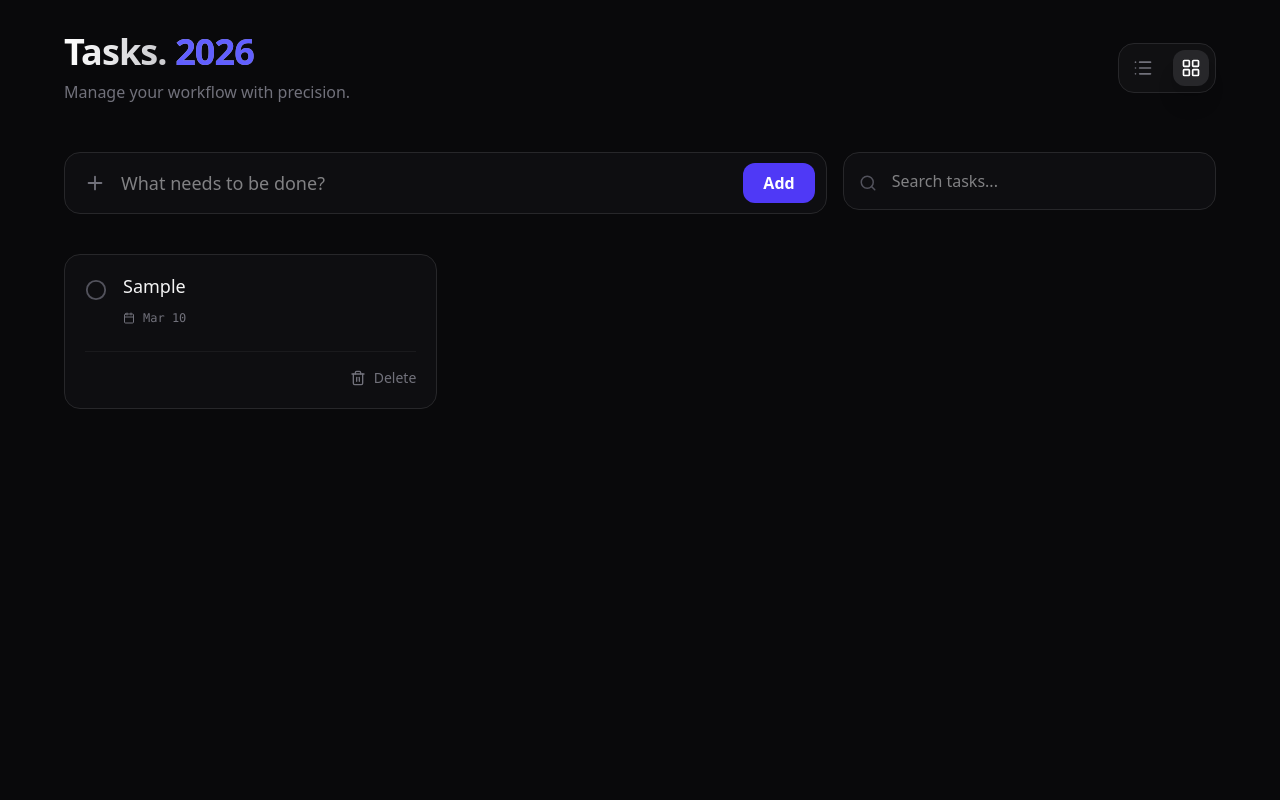
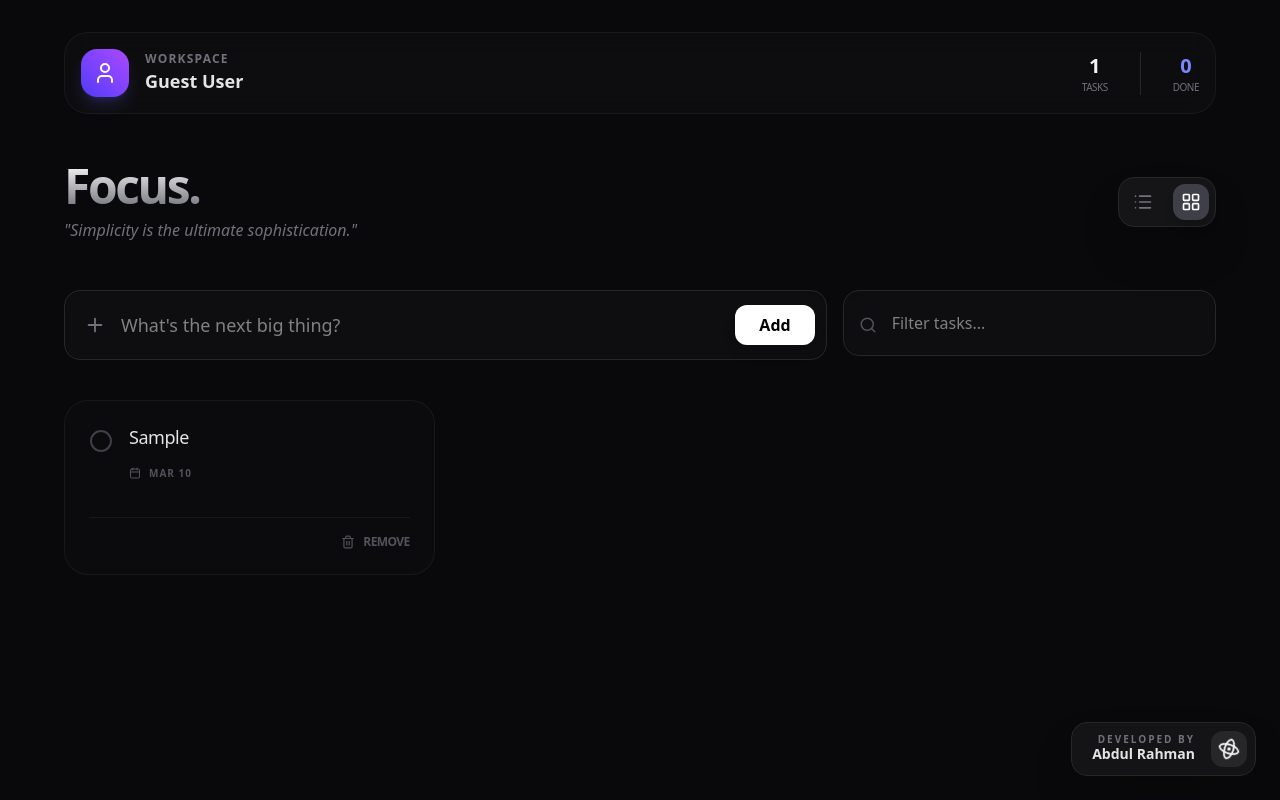
Before and after one commit to ABDUL-RAHMAN-9/React-To-Do-List, a React (Vite) app: page / in a window 1280 px wide. Both pictures are taken after typing "Sample" into the empty fields and a click on the button "Add". Built offline with nearby package versions, Linux system fonts and the light colour scheme.

Commit message:
chore: cleanup repository and apply .gitignore

```diff
--- a/package.json
+++ b/package.json
@@ -11,6 +11,7 @@
   },
   "dependencies": {
     "@tailwindcss/vite": "^4.0.12",
+    "lucide-react": "^0.562.0",
     "react": "^19.0.0",
     "react-dom": "^19.0.0",
     "tailwindcss": "^4.0.12"
--- a/src/ToDoList.jsx
+++ b/src/ToDoList.jsx
@@ -1,41 +1,33 @@
 import React, { useState, useEffect } from 'react';
-import
-{
-    Plus,
-    Trash2,
-    ChevronUp,
-    ChevronDown,
-    CheckCircle2,
-    Circle,
-    LayoutGrid,
-    List,
-    Search,
-    Calendar
+import {
+  Plus, Trash2, ChevronUp, ChevronDown, CheckCircle2,
+  Circle, LayoutGrid, List, Search, Calendar,
+  User, Github, Atom, Settings
 } from 'lucide-react';
 
-const ToDoList = () =>
-{
-    // Load tasks from localStorage on initial render
-    const [tasks, setTasks] = useState(() =>
-    {
+const ToDoList = () => {
+  // State for Tasks
+  const [tasks, setTasks] = useState(() => {
     const saved = localStorage.getItem('tasks-2026');
     return saved ? JSON.parse(saved) : [];
+  });
+
+  // State for Profile Name
+  const [userName, setUserName] = useState(() => {
+    return localStorage.getItem('user-name-2026') || "Guest User";
   });
 
   const [newTask, setNewTask] = useState("");
   const [isGridView, setIsGridView] = useState(true);
   const [searchQuery, setSearchQuery] = useState("");
 
-    // Save to localStorage whenever tasks change
-    useEffect(() =>
-    {
+  useEffect(() => {
     localStorage.setItem('tasks-2026', JSON.stringify(tasks));
-    }, [tasks]);
+    localStorage.setItem('user-name-2026', userName);
+  }, [tasks, userName]);
 
-    const addTask = () =>
-    {
-        if (newTask.trim() !== "")
-        {
+  const addTask = () => {
+    if (newTask.trim() !== "") {
       const taskObj = {
         id: Date.now(),
         text: newTask,
@@ -47,24 +39,18 @@ const ToDoList = () =>
     }
   };
 
-    const deleteTask = (id) =>
-    {
-        setTasks(tasks.filter(task => task.id !== id));
-    };
+  const deleteTask = (id) => setTasks(tasks.filter(task => task.id !== id));
 
-    const toggleComplete = (id) =>
-    {
+  const toggleComplete = (id) => {
     setTasks(tasks.map(task =>
       task.id === id ? { ...task, completed: !task.completed } : task
     ));
   };
 
-    const moveTask = (index, direction) =>
-    {
+  const moveTask = (index, direction) => {
     const updatedTasks = [...tasks];
     const nextIndex = direction === 'up' ? index - 1 : index + 1;
-        if (nextIndex >= 0 && nextIndex < tasks.length)
-        {
+    if (nextIndex >= 0 && nextIndex < tasks.length) {
       [updatedTasks[index], updatedTasks[nextIndex]] = [updatedTasks[nextIndex], updatedTasks[index]];
       setTasks(updatedTasks);
     }
@@ -74,51 +60,81 @@ const ToDoList = () =>
     t.text.toLowerCase().includes(searchQuery.toLowerCase())
   );
 
+  const completedCount = tasks.filter(t => t.completed).length;
+
   return (
-        <div className="min-h-screen bg-[#09090b] text-zinc-100 p-4 md:p-8 font-sans">
-            {/* Container */}
+    <div className="min-h-screen bg-[#09090b] text-zinc-100 p-4 md:p-8 font-sans pb-24">
       <div className="max-w-6xl mx-auto">
 
-                {/* Header Section */}
+        {/* TOP BAR / PROFILE SECTION */}
+        <div className="flex justify-between items-center mb-12 bg-zinc-900/30 p-4 rounded-3xl border border-zinc-800/50 backdrop-blur-md">
+          <div className="flex items-center gap-4">
+            <div className="w-12 h-12 rounded-2xl bg-gradient-to-tr from-indigo-600 to-purple-500 flex items-center justify-center shadow-lg shadow-indigo-500/20">
+              <User size={24} className="text-white" />
+            </div>
+            <div>
+              <p className="text-xs text-zinc-500 font-bold uppercase tracking-widest">Workspace</p>
+              <input
+                value={userName}
+                onChange={(e) => setUserName(e.target.value)}
+                className="bg-transparent border-none focus:ring-0 p-0 text-lg font-semibold text-zinc-200 w-32 cursor-pointer hover:text-white transition-colors"
+                title="Click to edit name"
+              />
+            </div>
+          </div>
+
+          <div className="hidden md:flex gap-8">
+            <div className="text-center">
+              <p className="text-xl font-bold">{tasks.length}</p>
+              <p className="text-[10px] text-zinc-500 uppercase tracking-tighter">Tasks</p>
+            </div>
+            <div className="text-center border-l border-zinc-800 pl-8">
+              <p className="text-xl font-bold text-indigo-400">{completedCount}</p>
+              <p className="text-[10px] text-zinc-500 uppercase tracking-tighter">Done</p>
+            </div>
+          </div>
+        </div>
+
+        {/* HEADER */}
         <header className="flex flex-col md:flex-row md:items-center justify-between gap-6 mb-12">
           <div>
-                        <h1 className="text-4xl font-extrabold tracking-tight bg-gradient-to-r from-white to-zinc-500 bg-clip-text text-transparent">
-                            Tasks. <span className="text-indigo-500">2026</span>
+            <h1 className="text-5xl font-extrabold tracking-tighter bg-gradient-to-b from-white to-zinc-500 bg-clip-text text-transparent">
+              Focus.
             </h1>
-                        <p className="text-zinc-500 mt-2 font-medium">Manage your workflow with precision.</p>
+            <p className="text-zinc-500 mt-2 font-medium italic">"Simplicity is the ultimate sophistication."</p>
           </div>
 
-                    <div className="flex items-center gap-3 bg-zinc-900/50 p-1.5 rounded-2xl border border-zinc-800">
+          <div className="flex items-center gap-3 bg-zinc-900/80 p-1.5 rounded-2xl border border-zinc-800 shadow-2xl">
             <button
               onClick={() => setIsGridView(false)}
-                            className={`p-2 rounded-xl transition-all ${!isGridView ? 'bg-zinc-800 text-white shadow-xl' : 'text-zinc-500 hover:text-zinc-300'}`}
+              className={`p-2 rounded-xl transition-all ${!isGridView ? 'bg-zinc-700 text-white shadow-lg' : 'text-zinc-500 hover:text-zinc-300'}`}
             >
               <List size={20} />
             </button>
             <button
               onClick={() => setIsGridView(true)}
-                            className={`p-2 rounded-xl transition-all ${isGridView ? 'bg-zinc-800 text-white shadow-xl' : 'text-zinc-500 hover:text-zinc-300'}`}
+              className={`p-2 rounded-xl transition-all ${isGridView ? 'bg-zinc-700 text-white shadow-lg' : 'text-zinc-500 hover:text-zinc-300'}`}
             >
               <LayoutGrid size={20} />
             </button>
           </div>
         </header>
 
-                {/* Input & Filter Bar */}
+        {/* INPUT AREA */}
         <div className="grid grid-cols-1 md:grid-cols-3 gap-4 mb-10">
           <div className="md:col-span-2 relative group">
             <input
               type="text"
-                            placeholder="What needs to be done?"
+              placeholder="What's the next big thing?"
               value={newTask}
               onChange={(e) => setNewTask(e.target.value)}
               onKeyPress={(e) => e.key === 'Enter' && addTask()}
-                            className="w-full bg-zinc-900/40 border border-zinc-800 rounded-2xl py-4 px-6 pl-14 outline-none focus:ring-2 focus:ring-indigo-500/50 focus:border-indigo-500 transition-all text-lg"
+              className="w-full bg-zinc-900/40 border border-zinc-800 rounded-2xl py-5 px-6 pl-14 outline-none focus:ring-2 focus:ring-indigo-500/30 focus:border-indigo-500/50 transition-all text-lg shadow-inner"
             />
             <Plus className="absolute left-5 top-1/2 -translate-y-1/2 text-zinc-500" size={22} />
             <button
               onClick={addTask}
-                            className="absolute right-3 top-1/2 -translate-y-1/2 bg-indigo-600 hover:bg-indigo-500 text-white px-5 py-2 rounded-xl font-semibold transition-all active:scale-95"
+              className="absolute right-3 top-1/2 -translate-y-1/2 bg-white text-black hover:bg-zinc-200 px-6 py-2 rounded-xl font-bold transition-all active:scale-95 shadow-lg"
             >
               Add
             </button>
@@ -127,74 +143,85 @@ const ToDoList = () =>
           <div className="relative">
             <input
               type="text"
-                            placeholder="Search tasks..."
+              placeholder="Filter tasks..."
               value={searchQuery}
               onChange={(e) => setSearchQuery(e.target.value)}
-                            className="w-full bg-zinc-900/40 border border-zinc-800 rounded-2xl py-4 px-6 pl-12 outline-none focus:border-zinc-600 transition-all"
+              className="w-full bg-zinc-900/40 border border-zinc-800 rounded-2xl py-5 px-6 pl-12 outline-none focus:border-zinc-600 transition-all shadow-inner"
             />
             <Search className="absolute left-4 top-1/2 -translate-y-1/2 text-zinc-600" size={18} />
           </div>
         </div>
 
-                {/* Tasks Grid/List */}
+        {/* GRID/LIST VIEW */}
         <div className={isGridView
-                    ? "grid grid-cols-1 sm:grid-cols-2 lg:grid-cols-3 gap-4"
-                    : "flex flex-col gap-3"
+          ? "grid grid-cols-1 sm:grid-cols-2 lg:grid-cols-3 gap-5"
+          : "flex flex-col gap-4"
         }>
           {filteredTasks.map((task, index) => (
             <div
               key={task.id}
-                            className={`group relative bg-zinc-900/40 border border-zinc-800 p-5 rounded-2xl hover:border-zinc-600 transition-all duration-300 ${task.completed ? 'opacity-60' : ''}`}
+              className={`group relative bg-zinc-900/20 border border-zinc-800/50 p-6 rounded-3xl hover:border-indigo-500/30 hover:bg-zinc-900/40 transition-all duration-500 ${task.completed ? 'opacity-50' : ''}`}
             >
               <div className="flex items-start justify-between gap-4">
                 <button
                   onClick={() => toggleComplete(task.id)}
-                                    className="mt-1 transition-colors"
+                  className="mt-1 transition-transform active:scale-125"
                 >
                   {task.completed ?
-                                        <CheckCircle2 className="text-indigo-500" size={22} /> :
-                                        <Circle className="text-zinc-600 group-hover:text-zinc-400" size={22} />
+                    <CheckCircle2 className="text-indigo-500" size={24} /> :
+                    <Circle className="text-zinc-700 group-hover:text-zinc-500" size={24} />
                   }
                 </button>
 
                 <div className="flex-1">
-                                    <p className={`text-lg font-medium leading-tight ${task.completed ? 'line-through text-zinc-500' : 'text-zinc-100'}`}>
+                  <p className={`text-lg font-medium leading-snug tracking-tight ${task.completed ? 'line-through text-zinc-600' : 'text-zinc-200'}`}>
                     {task.text}
                   </p>
-                                    <div className="flex items-center gap-2 mt-3 text-xs text-zinc-500 font-mono">
+                  <div className="flex items-center gap-2 mt-4 text-[10px] text-zinc-600 font-bold uppercase tracking-widest">
                     <Calendar size={12} />
                     {task.createdAt}
                   </div>
                 </div>
 
-                                <div className="flex flex-col gap-2 opacity-0 group-hover:opacity-100 transition-opacity">
-                                    <button onClick={() => moveTask(index, 'up')} className="p-1 hover:text-indigo-400 text-zinc-600"><ChevronUp size={18} /></button>
-                                    <button onClick={() => moveTask(index, 'down')} className="p-1 hover:text-indigo-400 text-zinc-600"><ChevronDown size={18} /></button>
+                <div className="flex flex-col gap-3 opacity-0 group-hover:opacity-100 transition-opacity">
+                  <button onClick={() => moveTask(index, 'up')} className="p-1 hover:text-white text-zinc-700"><ChevronUp size={20}/></button>
+                  <button onClick={() => moveTask(index, 'down')} className="p-1 hover:text-white text-zinc-700"><ChevronDown size={20}/></button>
                 </div>
               </div>
 
-                            <div className="mt-4 flex justify-end border-t border-zinc-800/50 pt-4">
+              <div className="mt-6 flex justify-end border-t border-zinc-800/50 pt-4">
                 <button
                   onClick={() => deleteTask(task.id)}
-                                    className="flex items-center gap-2 text-sm text-zinc-500 hover:text-red-400 transition-colors"
+                  className="flex items-center gap-2 text-xs font-bold uppercase tracking-tighter text-zinc-600 hover:text-red-400 transition-colors"
                 >
-                                    <Trash2 size={16} />
-                                    <span>Delete</span>
+                  <Trash2 size={14} />
+                  <span>Remove</span>
                 </button>
               </div>
             </div>
           ))}
         </div>
+      </div>
 
-                {filteredTasks.length === 0 && (
-                    <div className="text-center py-20">
-                        <div className="inline-block p-6 bg-zinc-900/50 rounded-full mb-4">
-                            <Plus className="text-zinc-700" size={40} />
+      <footer className="fixed bottom-6 right-6 z-50">
+        <a
+          href="https://github.com/ABDUL-RAHMAN-9"
+          target="_blank"
+          rel="noopener noreferrer"
+          className="group flex items-center gap-4 bg-zinc-900/80 backdrop-blur-xl border border-zinc-800 p-2 pl-5 rounded-2xl shadow-2xl hover:border-indigo-500/50 transition-all"
+        >
+          <div className="flex flex-col items-end">
+            <span className="text-[10px] text-zinc-500 font-bold uppercase tracking-[0.2em] leading-none">Developed by</span>
+            <span className="text-sm font-extrabold text-zinc-200 group-hover:text-indigo-400 transition-colors">Abdul Rahman</span>
           </div>
-                        <p className="text-zinc-500 text-lg">No tasks found. Start by adding one above.</p>
+          <div className="relative">
+             <div className="absolute -inset-1 bg-indigo-500 rounded-full blur opacity-0 group-hover:opacity-30 transition-opacity"></div>
+             <div className="relative bg-zinc-800 p-2 rounded-xl group-hover:bg-indigo-600 transition-colors">
+                <Atom size={20} className="text-white animate-[spin_4s_linear_infinite]" />
              </div>
-                )}
           </div>
+        </a>
+      </footer>
     </div>
   );
 };
```
Also changed, not shown: 2 other files (tests, documents, lock files or other folders). Lines whose indentation alone changed are shown as unchanged.
